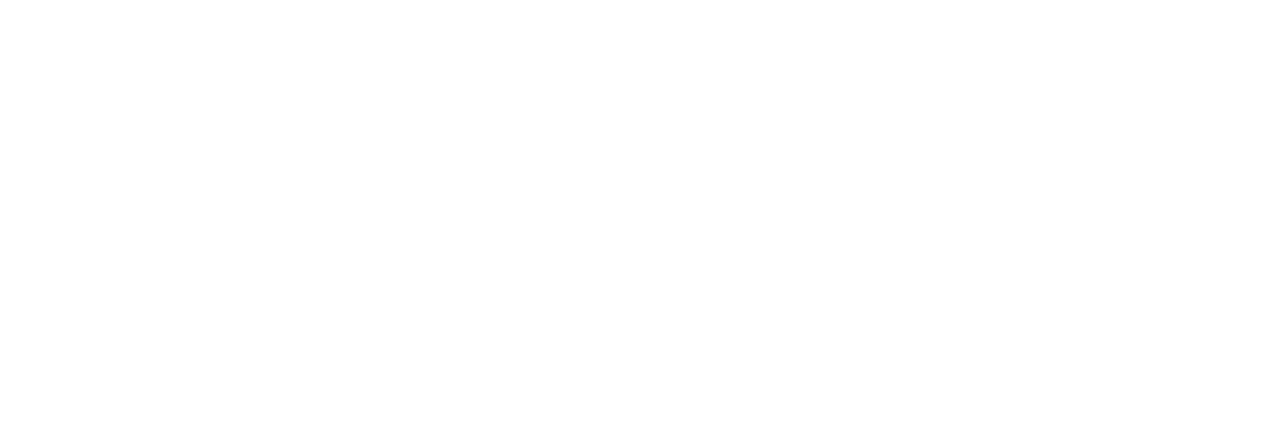
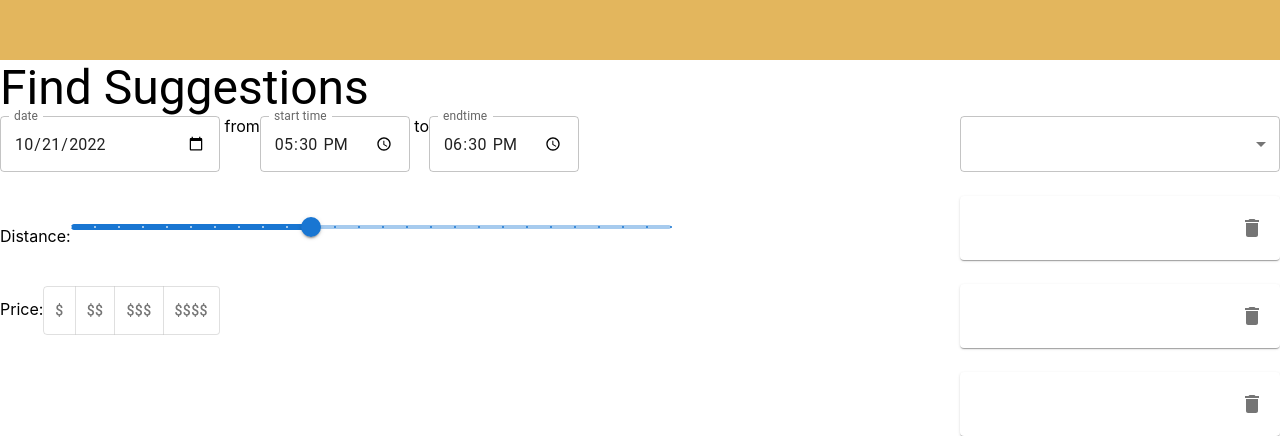
Before and after one commit to karajleong02/weEat, a React (Create React App) app in the folder client/my-app/: page /home in a window 1280 px wide. Shown: the part 669-1105 px from the top of the page. Before the commit the page ends 800 px from the top, so only its background shows below. Built offline with nearby package versions, Linux system fonts and the light colour scheme.

Commit message:
make home page

```diff
--- a/client/my-app/package.json
+++ b/client/my-app/package.json
@@ -5,6 +5,7 @@
   "dependencies": {
     "@emotion/react": "^11.10.4",
     "@emotion/styled": "^11.10.4",
+    "@mui/icons-material": "^5.10.9",
     "@mui/material": "^5.10.10",
     "@testing-library/jest-dom": "^5.16.5",
     "@testing-library/react": "^13.4.0",
--- /dev/null
+++ b/client/my-app/src/components/DateTime.jsx
@@ -0,0 +1,53 @@
+import { TextField } from '@mui/material';
+import React from 'react';
+
+
+function DateTime() {
+    return (
+        <div>
+            <TextField
+                id="date"
+                label="date"
+                type="date"
+                defaultValue="2022-10-21"
+                sx={{ width: 220 }}
+                InputLabelProps={{
+                shrink: true,
+                }}
+            />
+            <label> from
+                <TextField
+                    id="time"
+                    label="start time"
+                    type="time"
+                    defaultValue="17:30"
+                    InputLabelProps={{
+                    shrink: true,
+                    }}
+                    inputProps={{
+                    step: 300, // 5 min
+                    }}
+                    sx={{ width: 150 }}
+                />
+            </label>
+            <label> to
+                <TextField
+                    id="time"
+                    label="endtime"
+                    type="time"
+                    defaultValue="18:30"
+                    InputLabelProps={{
+                    shrink: true,
+                    }}
+                    inputProps={{
+                    step: 300, // 5 min
+                    }}
+                    sx={{ width: 150 }}
+                />
+            </label>
+        </div>
+
+    );
+}
+
+export default DateTime;
--- /dev/null
+++ b/client/my-app/src/components/Friend.jsx
@@ -0,0 +1,26 @@
+import { Card, CardHeader, IconButton } from '@mui/material';
+import DeleteIcon from '@mui/icons-material/Delete';
+import React from 'react';
+import { useState } from 'react';
+
+function Friend() {
+    const [name, setName] = useState();
+
+    const handleEvent = (event) => {
+        setName("HELLO");
+    }
+    return (
+        <Card>
+            <CardHeader
+                title={name}
+                action={
+                    <IconButton onClick={handleEvent}>
+                        <DeleteIcon />
+                    </IconButton>
+                }
+            />
+        </Card>
+    );
+}
+
+export default Friend;
--- a/client/my-app/src/components/Restaurant.jsx
+++ b/client/my-app/src/components/Restaurant.jsx
@@ -1,5 +1,5 @@
 import React, { Component } from 'react';
-import { Grid, Card, CardMedia, CardContent, Typography, Link } from '@mui/material';
+import { Grid, Card, CardMedia, CardContent, Typography, Link, Rating } from '@mui/material';
 
 class Restaurant extends Component {
     constructor(props) {
@@ -31,11 +31,11 @@
                         </Grid>
                         <Grid item xs={2}>
                             <Typography id="distance" variant="body1">
-                                {this.state.distance}
+                                {this.state.distance} mi
                             </Typography>
                         </Grid>
                         <Grid item xs={12}>
-                            <h3>STARS</h3>
+                            <Rating value={this.state.rating} precision={0.1} readOnly/>
                         </Grid>
                         <Grid item xs={2}>
                             <Typography id="price" variant="h6">
--- /dev/null
+++ b/client/my-app/src/components/Session.jsx
@@ -0,0 +1,51 @@
+import { Slider, ToggleButton, ToggleButtonGroup,  } from '@mui/material';
+import { Stack } from '@mui/system';
+import React from 'react';
+import DateTime from './DateTime';
+
+
+function Session() {
+    const [formats, setFormats] = React.useState(() => ['bold', 'italic']);
+
+    const handleFormat = (event, newFormats) => {
+        setFormats(newFormats);
+    };
+    return (
+        <Stack spacing={5}>
+            <DateTime />
+            <label>Distance:
+                <Slider
+                    sx={{width:600}}
+                    defaultValue={10}
+                    valueLabelDisplay="auto"
+                    step={1}
+                    marks
+                    min={0}
+                    max={25}
+                />
+            </label>
+            <label> Price:
+                <ToggleButtonGroup
+                    value={formats}
+                    onChange={handleFormat}
+                    aria-label="text formatting"
+                    >
+                    <ToggleButton value="1" aria-label="1">
+                        $
+                    </ToggleButton>
+                    <ToggleButton value="2" aria-label="2">
+                       $$
+                    </ToggleButton>
+                    <ToggleButton value="3" aria-label="3">
+                        $$$
+                    </ToggleButton>
+                    <ToggleButton value="4" aria-label="4">
+                        $$$$
+                    </ToggleButton>
+                </ToggleButtonGroup>
+            </label>
+        </Stack>
+    );
+}
+
+export default Session;
--- a/client/my-app/src/pages/Home.jsx
+++ b/client/my-app/src/pages/Home.jsx
@@ -1,9 +1,60 @@
+import { Typography, Box, Button, Grid, Select, MenuItem } from '@mui/material';
+import { Stack } from '@mui/system';
 import React from 'react';
+import { render } from 'react-dom';
+import Friend from '../components/Friend';
 import Navbar from '../components/Navbar';
+import Session from '../components/Session';
+import { useState } from 'react';
+
 
 function Home() {
+    const [name, setName] = useState('');
+
+    const handleChange = (event) => {
+        setName(event.target.value);
+        render(<Friend name={name} />, document.getElementById("friendStack").append);
+    };
     return (
-        <Navbar></Navbar>
+        <>
+            <Box sx={{
+                height:729,
+                backgroundColor: '#E3B65D',
+            }}>
+                <Navbar></Navbar>
+                <Typography variant="h1">WE EAT</Typography>
+                <Typography variant="h4">find a place where all your friends will want to eat</Typography>
+                <Button variant="contained">start</Button>
+            </Box>
+            <Grid container>
+                <Grid item xs={12}>
+                    <Typography variant = "h3">Find Suggestions</Typography>
+                </Grid>
+                <Grid item xs={9}>
+                    <Session />
+                </Grid>
+                <Grid item xs={3}>
+                    <Stack spacing={3} id="friendStack">
+                        <Select
+                            labelId="chooseFriend"
+                            id="demo-simple-select-standard"
+                            value={name}
+                            onChange={handleChange}
+                            label="friend"
+                            defaultValue=""
+                        >
+                            <MenuItem value="Monica Geller">Monica Geller</MenuItem>
+                            <MenuItem value="Rachel Green">Rachel Green</MenuItem>
+                            <MenuItem value="Chandler Bing">Chandler Bing</MenuItem>
+                        </Select>
+                        <Friend name="John Smith" id="johnSmith"/>
+                        <Friend name="Monica Lee" id="monicaLee"/>
+                        <Friend />
+                    </Stack>
+                </Grid>
+            </Grid>
+        </>
+
     );
 }
 
--- a/client/my-app/src/pages/Suggestions.jsx
+++ b/client/my-app/src/pages/Suggestions.jsx
@@ -14,6 +14,7 @@
                         distance="1.5"
                         price="$$"
                         cuisine="American"
+                        rating={4.5}
                         url="https://www.mcdonalds.com/us/en-us.html"
                         imgURL="https://img.freepik.com/free-photo/hamburger-with-beef-meat-burger-fresh-vegetables-dark-surface_2829-5883.jpg?w=2000&t=st=1666490821~exp=1666491421~hmac=28b0d17814f2de389e886ac794e9109be9e602b13a1a19c65d087843a3403478"
                     ></Restaurant>
```
Also changed, not shown: 1 other file (tests, documents, lock files or other folders).
